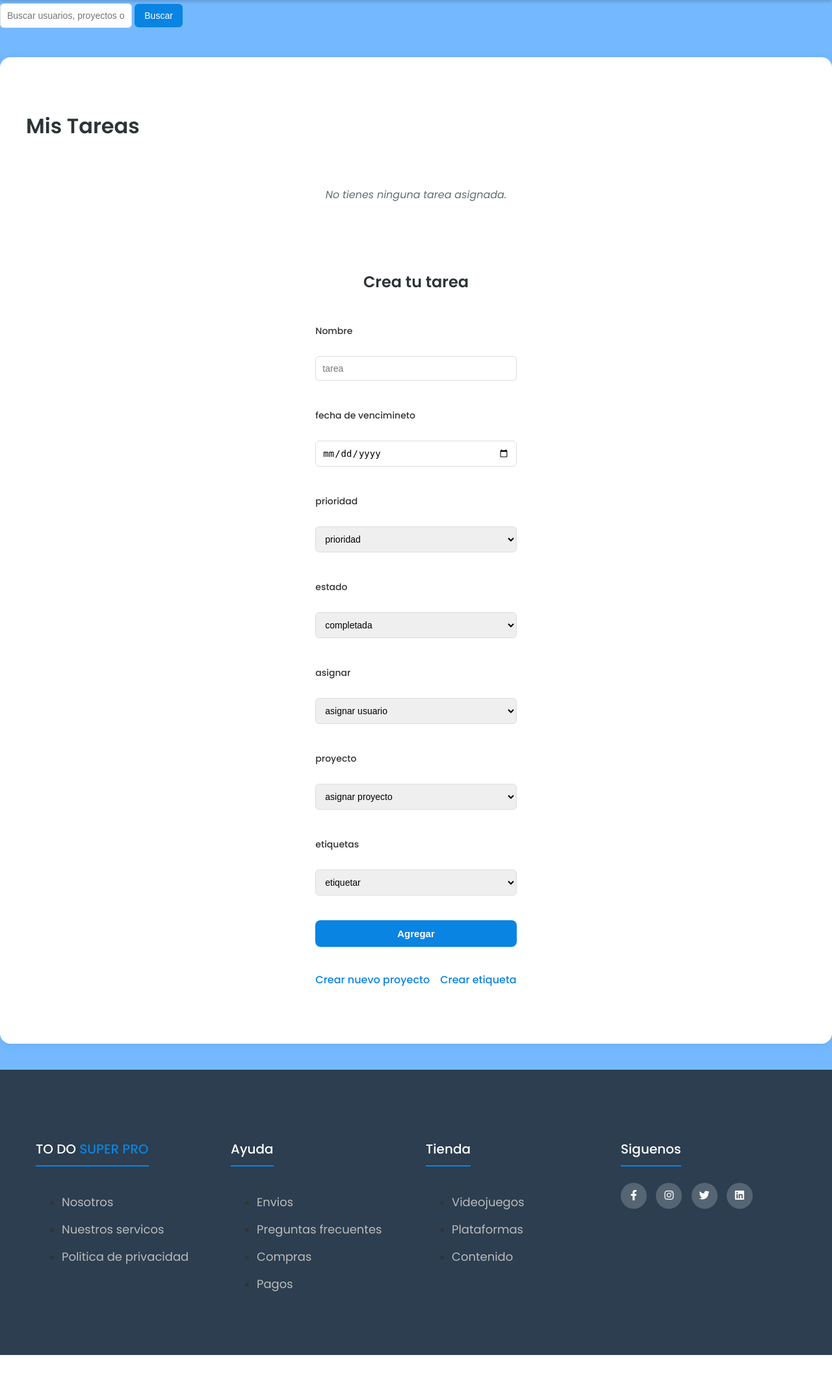
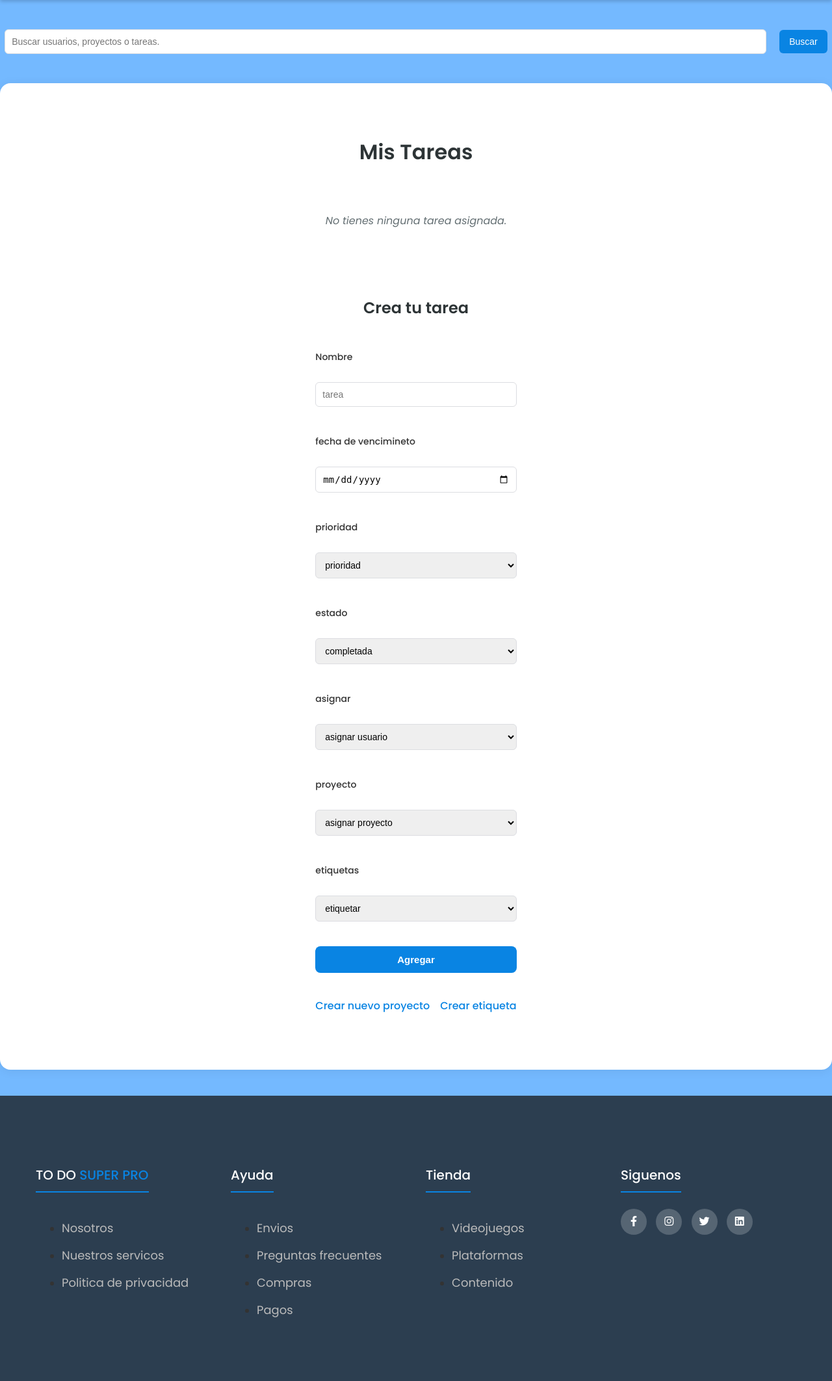
Before and after one commit to AlejandroBravoDev/to-do-super-pro-, a PHP site: page /frontend/interfaz.php in a window 1280 px wide. Shown: the part 63-2188 px from the top of the page at 65% size. Before the commit the page ends 2148 px from the top, so only its background shows below. Run offline with PHP 8.4, Linux system fonts and the light colour scheme; data that the repository does not hold is empty.

Commit message:
buscador

```diff
--- a/frontend/includes/buscar.php
+++ b/frontend/includes/buscar.php
@@ -1,4 +1,4 @@
-<form method="GET">
-    <input type="text" name="query" placeholder="Buscar usuarios, proyectos o tareas..." required>
+<form method="GET" class="buscador">
+    <input type="text" name="query" placeholder="Buscar usuarios, proyectos o tareas." required>
     <button type="submit">Buscar</button>
 </form>
--- a/frontend/style.css
+++ b/frontend/style.css
@@ -10,6 +10,7 @@ body {
 h1, h2, h3, h4 {
     font-weight: 600;
     color: #2d3436;
+    text-align: center;
 }
 
 form {
@@ -22,6 +23,7 @@ select, input[type="text"], input[type="date"], button {
     border: 1px solid #dcdde1;
     border-radius: 6px;
     font-size: 14px;
+
 }
 
 button {
@@ -38,7 +40,16 @@ button {
 button:hover {
     background: #74b9ff;
 }
-
+.buscador{
+   display: flex;
+   justify-content: center;
+   align-items: center;
+   margin-top: 40px;
+   gap: 20px;
+}
+.buscador input{
+    width: 1150px;
+}
 /* Contenedor principal */
 .contenedor-principal {
     max-width: 1200px;
```
